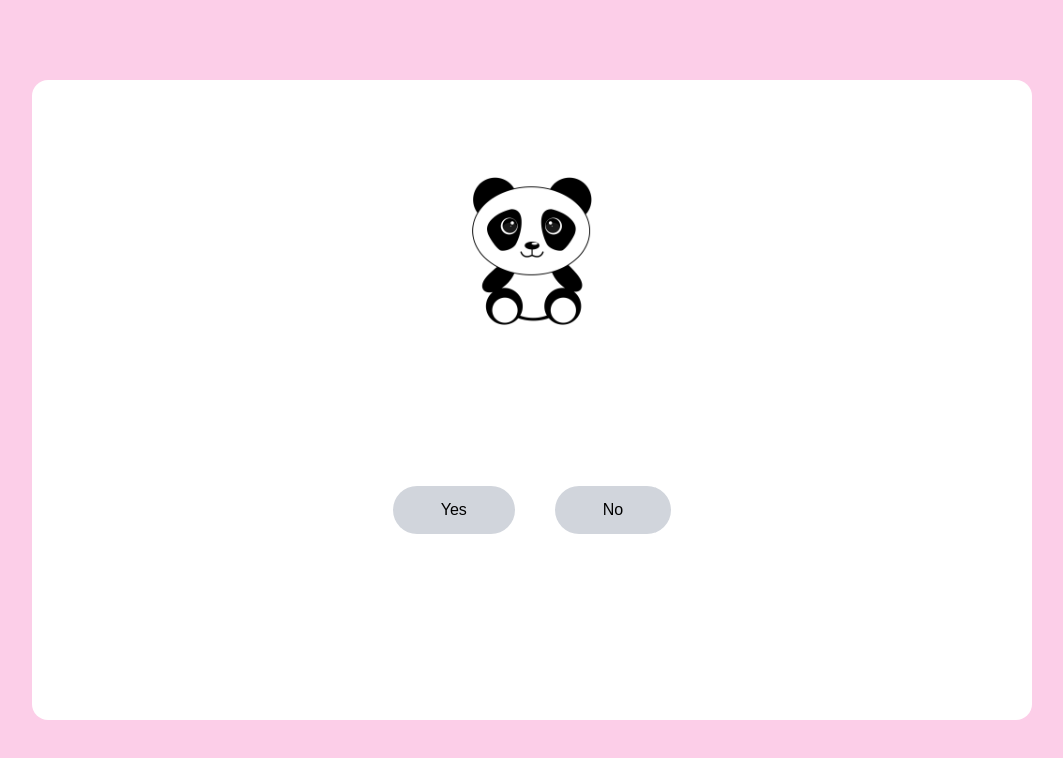
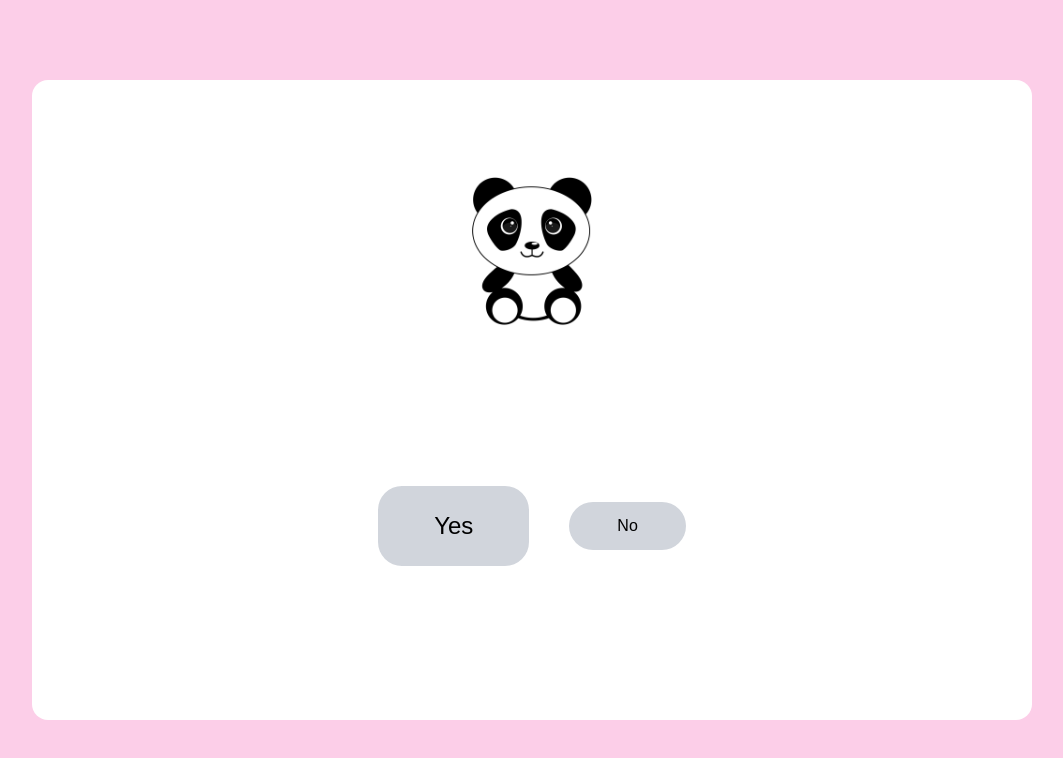
Before and after one commit to muhkyle17/funny-v-quest, a Next.js app: page / in a window 1280 px wide. Shown: the top 758 px of the page, without its empty margins (108-1171 px from the left). Built offline with nearby package versions, Linux system fonts and the light colour scheme.

Commit message:
Enlarge the yes

```diff
--- a/app/page.tsx
+++ b/app/page.tsx
@@ -19,9 +19,9 @@ export default function Home() {
         <div className='flex flex-col items-center justify-center gap-16'>
           <Image src='/graphicssc-bear-2316805_1280.png' alt='Panda' width={150} height={150} />
           <div className='flex flex-col gap-14'>
-            <h1 className='text-4xl font-bold'>Hi Cielo, will you be my valentine?</h1>
+            <h1 className='text-4xl font-bold'>Cielo, will you be my valentine?</h1>
             <div className='flex flex-row gap-10 items-center justify-center'>
-              <button className='bg-gray-300 px-12 py-3 text-black rounded-3xl hover:bg-pink-300 hover:cursor-pointer'>
+              <button className='bg-gray-300 text-2xl px-14 py-6 text-black rounded-3xl hover:bg-pink-300 hover:cursor-pointer'>
                 Yes
               </button>
               <motion.button
```
